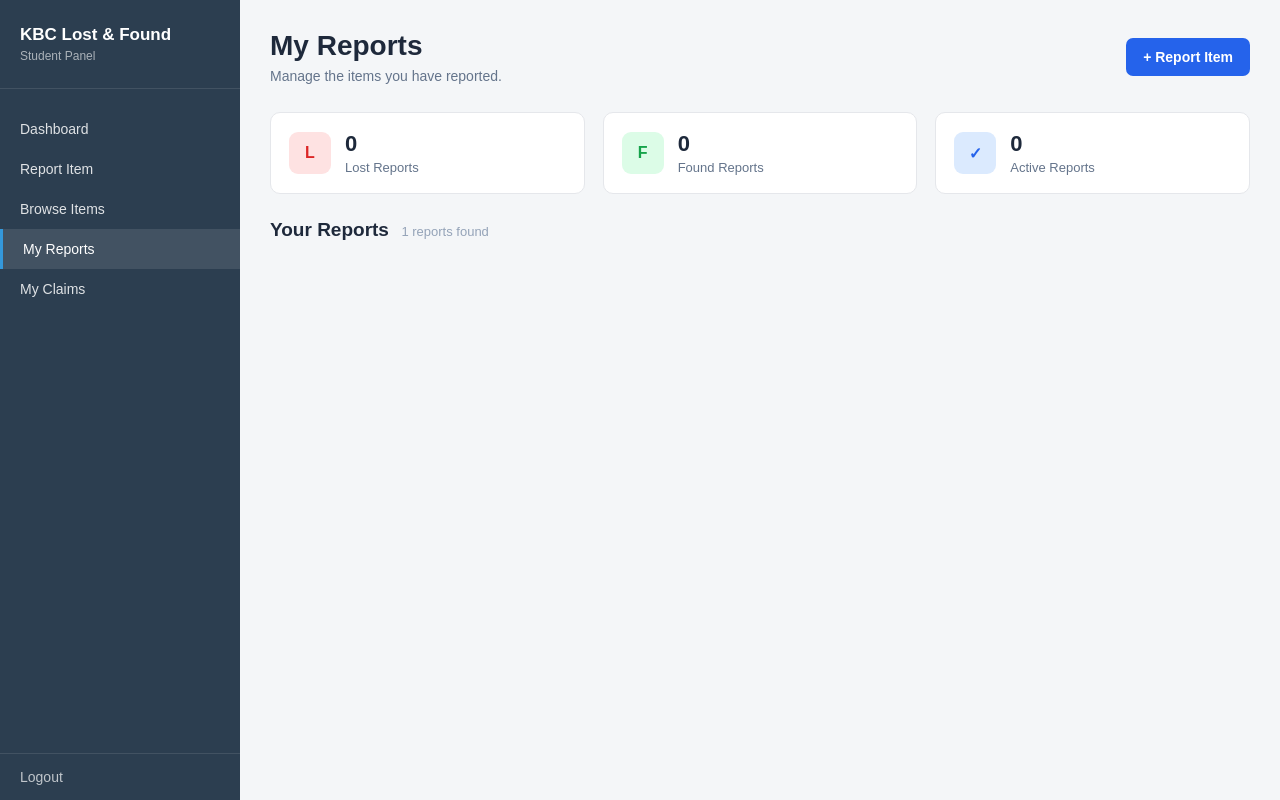
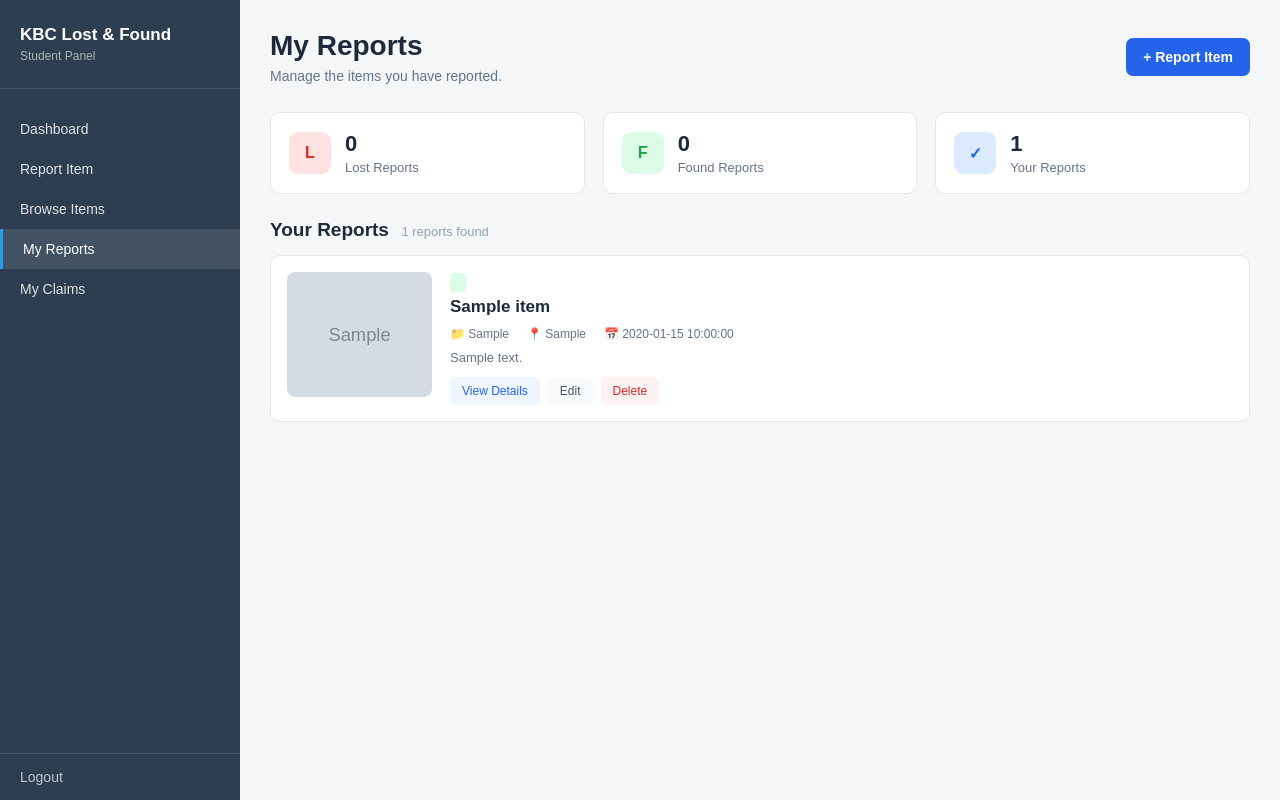
Before and after one commit to sajan1011/lost-and-found-system, a PHP site: page /student/my-reports.php in a window 1280 px wide. Run offline with PHP 8.4, Linux system fonts and the light colour scheme; the visitor is signed in with stand-in values (Sample User, id 1); tables that the repository leaves empty or names only in its code hold one stand-in row (values such as "Sample post"); grey boxes marked "Sample" are stand-in pictures; data that the repository does not hold is empty.

Commit message:
reprot handling completed and reproted item shows in my reports

```diff
--- a/student/my-reports.php
+++ b/student/my-reports.php
@@ -1,26 +1,37 @@
+
 <?php
 
 require "../includes/session-check.php";
 require "../includes/db.php";
 
-$current_page = "reports";
-
+$current_page = "my-reports";
 $user_id = $_SESSION['user_id'];
 
 // Summary counts
 $count_sql = "
     SELECT
         COUNT(*) AS total,
-        SUM(type = 'lost') AS lost,
-        SUM(type = 'found') AS found
+        COALESCE(SUM(type = 'lost'), 0) AS lost,
+        COALESCE(SUM(type = 'found'), 0) AS found
     FROM items
-    WHERE user_id = ?";
+    WHERE user_id = ?
+";
 
 $count_stmt = mysqli_prepare($conn, $count_sql);
 mysqli_stmt_bind_param($count_stmt, "i", $user_id);
 mysqli_stmt_execute($count_stmt);
+
 $count_result = mysqli_stmt_get_result($count_stmt);
 $counts = mysqli_fetch_assoc($count_result);
+
+// Fetch student's reports
+$sql = "SELECT * FROM items WHERE user_id = ? ORDER BY id DESC";
+
+$stmt = mysqli_prepare($conn, $sql);
+mysqli_stmt_bind_param($stmt, "i", $user_id);
+mysqli_stmt_execute($stmt);
+
+$result = mysqli_stmt_get_result($stmt);
 
 ?>
 
@@ -35,189 +46,181 @@ $counts = mysqli_fetch_assoc($count_result);
 </head>
 
 <body>
+
     <div class="layout">
+
         <?php include "sidebar.php"; ?>
+
         <main class="main">
 
+            <!-- Page Header -->
             <div class="reports-header">
                 <div>
                     <h1>My Reports</h1>
-                    <p>
-                        Manage the items you have reported.
-                    </p>
+                    <p>Manage the items you have reported.</p>
                 </div>
-                <a href="report-item.php" class="report-new-btn">+ Report Item
+
+                <a href="report-item.php" class="report-new-btn">
+                    + Report Item
                 </a>
-
             </div>
 
-            <!-- Summary -->
+            <!-- Summary Cards -->
+            <div class="report-summary">
 
-            <div class="report-summary">
                 <div class="report-stat">
-                    <div class="stat-icon lost-icon"> L
-                    </div>
+                    <div class="stat-icon lost-icon">L</div>
                     <div>
-                        <h3>
-                            <?= $counts['lost'] ?? 0 ?>
-                        </h3>
+                        <h3><?= $counts['lost'] ?></h3>
                         <p>Lost Reports</p>
-                    </div>
-                </div>
-                <div class="report-stat">
-                    <div class="stat-icon found-icon"> F
-                    </div>
-                    <div>
-                        <h3>
-                            <?= $counts['found'] ?? 0 ?>
-                        </h3>
-
-                        <p>Found Reports</p>
-
                     </div>
                 </div>
 
                 <div class="report-stat">
-                    <div class="stat-icon active-icon">
-                        ✓
+                    <div class="stat-icon found-icon">F</div>
+                    <div>
+                        <h3><?= $counts['found'] ?></h3>
+                        <p>Found Reports</p>
                     </div>
+                </div>
+
+                <div class="report-stat">
+                    <div class="stat-icon active-icon">✓</div>
                     <div>
-                        <h3>
-                            <?= $counts['active'] ?? 0 ?>
-                        </h3>
-                        <p>Active Reports</p>
+                        <h3><?= $counts['total'] ?></h3>
+                        <p>Your Reports</p>
                     </div>
+                </div>
+
+            </div>
+
+            <!-- Reports Heading -->
+            <div class="reports-section-header">
+                <div>
+                    <h2>Your Reports</h2>
+                    <span><?= $counts['total'] ?> reports found</span>
                 </div>
             </div>
 
-            <!-- Reports heading -->
-
-            <div class="reports-section-header">
-                <div>
-                    <h2>Your Reports</h2>
-                    <span>
-                        <?= $counts['total'] ?? 0 ?> reports found
-                    </span>
-                </div>
-            </div>
-
-            <!-- Reports -->
-
+            <!-- Reports List -->
             <div class="reports-list">
 
-                <?php
-                if ($counts['total'] > 0):
-                    while ($item = mysqli_fetch_assoc($result)):
-                        ?>
+                <?php if (mysqli_num_rows($result) > 0): ?>
+
+                    <?php while ($item = mysqli_fetch_assoc($result)): ?>
+
                         <div class="report-card">
 
-                            <!-- Image -->
+                            <!-- Item Image -->
+                            <div class="report-image">
 
-                            <div class="report-image">
                                 <?php if (!empty($item['image'])): ?>
-                                    <img src="../<?= htmlspecialchars($item['image']) ?>"
+
+                                    <img
+                                        src="../<?= htmlspecialchars($item['image']) ?>"
                                         alt="<?= htmlspecialchars($item['item_name']) ?>">
 
                                 <?php else: ?>
-                                    <div class="placeholder-image"> 📦
-                                    </div>
+
+                                    <div class="placeholder-image">📦</div>
+
                                 <?php endif; ?>
+
                             </div>
 
-                            <!-- Information -->
+                            <!-- Item Information -->
+                            <div class="report-info">
 
-                            <div class="report-info">
                                 <div class="report-title-row">
+
                                     <div>
-                                        <span class="report-type
-                                        <?= $item['type'] == 'lost' ? 'lost' : 'found' ?>">
+
+                                        <span class="report-type <?= $item['type'] == 'lost' ? 'lost' : 'found' ?>">
                                             <?= strtoupper(htmlspecialchars($item['type'])) ?>
+                                        </span>
 
-                                        </span>
                                         <h3>
                                             <?= htmlspecialchars($item['item_name']) ?>
                                         </h3>
 
                                     </div>
-                                    <span class="status <?= $item['status'] == 'active' ? 'active-status' : 'closed-status' ?>">
 
-                                        <?= htmlspecialchars(ucfirst($item['status'])) ?>
-
-                                    </span>
                                 </div>
 
-                                <!-- Details -->
+                                <!-- Item Details -->
+                                <div class="report-details">
 
-                                <div class="report-details">
                                     <span>
-                                        📁
-                                        <?= htmlspecialchars($item['category']) ?>
+                                        📁 <?= htmlspecialchars($item['category']) ?>
                                     </span>
+
                                     <?php if (!empty($item['location'])): ?>
-
                                         <span>
-                                            📍
-                                            <?= htmlspecialchars($item['location']) ?>
+                                            📍 <?= htmlspecialchars($item['location']) ?>
                                         </span>
                                     <?php endif; ?>
+
                                     <span>
                                         📅
                                         <?php
-                                        if (
-                                            $item['type'] == 'lost'
-                                            && !empty($item['date_lost'])
-                                        ) {
-
-                                            echo htmlspecialchars($item['date_lost']);
-
-                                        } elseif (
-                                            $item['type'] == 'found' && !empty($item['date_found'])
-                                        ) {
-                                            echo htmlspecialchars($item['date_found']);
+                                        if ($item['type'] == 'lost') {
+                                            echo htmlspecialchars($item['date_lost'] ?? '');
+                                        } else {
+                                            echo htmlspecialchars($item['date_found'] ?? '');
                                         }
                                         ?>
+                                    </span>
 
-                                    </span>
                                 </div>
 
                                 <!-- Description -->
-
                                 <p class="report-description">
-                                    <?= htmlspecialchars($item['description']) ?>
+                                    <?= htmlspecialchars($item['description'] ?? '') ?>
                                 </p>
 
                                 <!-- Actions -->
+                                <div class="report-actions">
 
-                                <div class="report-actions">
-                                    <a href="item-details.php?id=<?= $item['id'] ?>" class="view-btn">
+                                    <a href="item-details.php?id=<?= (int)$item['id'] ?>" class="view-btn">
                                         View Details
                                     </a>
-                                    <a href="edit-item.php?id=<?= $item['id'] ?>" class="edit-btn">
+
+                                    <a href="edit-item.php?id=<?= (int)$item['id'] ?>" class="edit-btn">
                                         Edit
                                     </a>
-                                    <a href="delete-item.php?id=<?= $item['id'] ?>" class="delete-btn" onclick="return confirm(
-                                        'Are you sure you want to delete this report?');">
+
+                                    <a
+                                        href="delete-item.php?id=<?= (int)$item['id'] ?>"
+                                        class="delete-btn"
+                                        onclick="return confirm('Are you sure you want to delete this report?');">
                                         Delete
                                     </a>
+
                                 </div>
+
                             </div>
+
                         </div>
+
                     <?php endwhile; ?>
 
                 <?php else: ?>
+
                     <div class="no-items">
                         <h3>No reports found</h3>
-                        <p>
-                            You have not reported any items matching your search.
-                        </p>
-
+                        <p>You have not reported any items yet.</p>
+                        <a href="report-item.php" class="report-new-btn">
+                            + Report Your First Item
+                        </a>
                     </div>
 
+                <?php endif; ?>
 
-                <?php endif; ?>
             </div>
+
         </main>
+
     </div>
+
 </body>
-
 </html>
--- a/student/report-item.php
+++ b/student/report-item.php
@@ -1,5 +1,5 @@
 <?php
-$current_page = 'report';
+$current_page = 'report-item';
 require "../includes/session-check.php";
 ?>
 <!DOCTYPE html>
--- a/student/sidebar.php
+++ b/student/sidebar.php
@@ -7,13 +7,13 @@
         <a href="dashboard.php" class="<?= $current_page == 'dashboard' ? 'active' : '' ?>">
             Dashboard
         </a>
-        <a href="report-item.php" class="<?= $current_page == 'report' ? 'active' : '' ?>">
+        <a href="report-item.php" class="<?= $current_page == 'report-item' ? 'active' : '' ?>">
             Report Item
         </a>
         <a href="browse-items.php" class="<?= $current_page == 'browse' ? 'active' : '' ?>">
             Browse Items
         </a>
-        <a href="my-reports.php" class="<?= $current_page == 'reports' ? 'active' : '' ?>">
+        <a href="my-reports.php" class="<?= $current_page == 'my-reports' ? 'active' : '' ?>">
             My Reports
         </a>
         <a href="my-claims.php" class="<?= $current_page == 'claims' ? 'active' : '' ?>">
```
Also changed, not shown: student/report-handle.php (added, +148 -0 lines), uploads/d6a971f89a8c4082c38698acf0235c98.webp (added).
